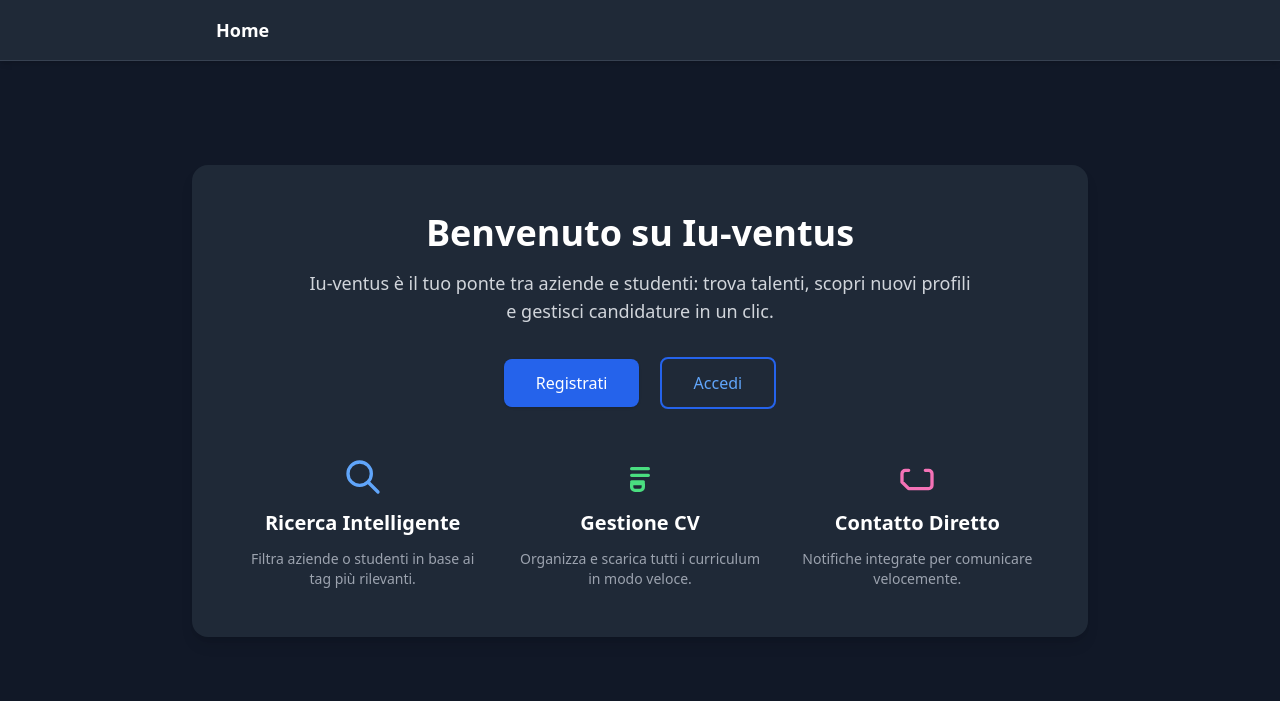
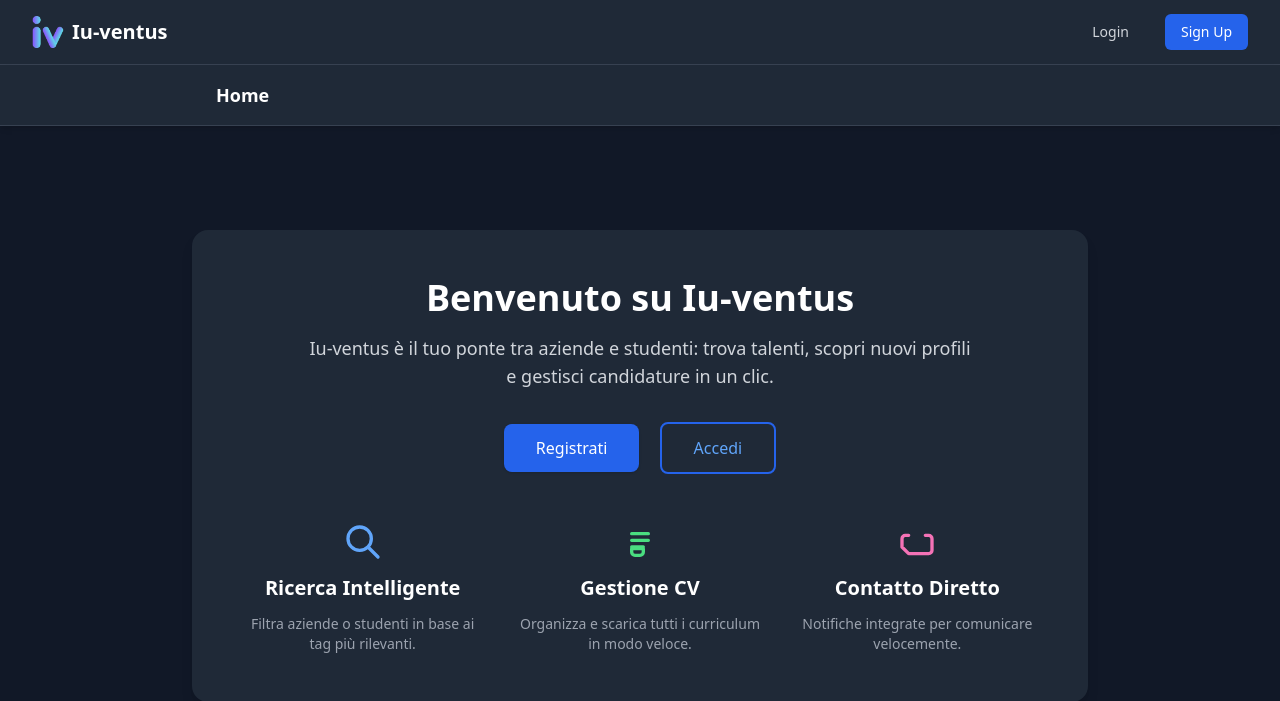
Before and after one commit to Takaso/Iuvenes_Inventus, a Python web app: template templates/index.html in a window 1280 px wide. Shown: the top 701 px of the page. Before the commit the page ends 637 px from the top, so only its background shows below. Run offline with Jinja, Linux system fonts and the light colour scheme; the template is opened without the code that fills it, so the values that code supplies are empty; some libraries are stand-ins or nearby versions.

Commit message:
Update base.html

```diff
--- a/templates/base.html
+++ b/templates/base.html
@@ -28,22 +28,68 @@
     {% endfor %}
     </div>
     {%- endwith %}
-    <header>
+    <header class="bg-gray-800 border-b border-gray-700">
+        <nav class="max-w-7xl mx-auto px-4 sm:px-6 lg:px-8">
+            <div class="flex justify-between h-16 items-center">
+                <!-- Logo -->
+                <div class="flex-shrink-0 flex items-center">
+                    <a href="{{ url_for('index') }}" class="flex items-center space-x-2">
+                        <img src="{{ url_for('static', filename='logo/logo_quadrato.png') }}" class="h-8 w-8" alt="Logo">
+                        <span class="text-xl font-bold text-white">Iu-ventus</span>
+                    </a>
+                </div>
+
+                <!-- Navigation Links -->
+                <div class="flex items-center space-x-6">
+                    {% if session.get('user_id') %}
+                        <!-- Admin Dashboard -->
+                        {% if session.get('user_type') == 'Admin' %}
+                            <a href="{{ url_for('view_database') }}" class="text-gray-300 hover:text-white px-3 py-2 rounded-md text-sm font-medium transition-colors">
+                                Database
+                            </a>
+                        {% endif %}
+
+                        <!-- Profile -->
+                        <a href="{{ url_for('profile') }}" class="text-gray-300 hover:text-white px-3 py-2 rounded-md text-sm font-medium transition-colors">
+                            Profile
+                        </a>
+
+                        <!-- User Email -->
+                        <div class="flex items-center space-x-4">
+                            <span class="text-sm font-medium text-gray-400">
+                                {{ session.get('email', '') }}
+                            </span>
+                            <!-- Logout -->
+                            <a href="{{ url_for('logout') }}" class="bg-red-600 hover:bg-red-700 px-4 py-2 rounded-md text-sm font-medium text-white transition-colors">
+                                Logout
+                            </a>
+                        </div>
+                    {% else %}
+                        <!-- Guest Links -->
+                        <a href="{{ url_for('login') }}" class="text-gray-300 hover:text-white px-3 py-2 rounded-md text-sm font-medium transition-colors">
+                            Login
+                        </a>
+                        <a href="{{ url_for('signup') }}" class="bg-blue-600 hover:bg-blue-700 px-4 py-2 rounded-md text-sm font-medium text-white transition-colors">
+                            Sign Up
+                        </a>
+                    {% endif %}
+                </div>
+            </div>
+        </nav>
     </header>
+
     <main class="flex-grow">
         {% block content %}{% endblock %}
     </main>
 
-    <script> // Codice per la notifica (scritto in JS)
+    <script>
         document.addEventListener("DOMContentLoaded", () => {
             const toasts = document.querySelectorAll("#toast-container .toast");
             toasts.forEach((t, i) => {
-                // Mostra
                 setTimeout(() => {
                     t.classList.remove("-translate-y-8", "opacity-0");
                     t.classList.add("translate-y-0", "opacity-100");
                 }, 100 * (i + 1));
-                // Nascondi dopo 3 secondi
                 setTimeout(() => {
                     t.classList.remove("translate-y-0", "opacity-100");
                     t.classList.add("-translate-y-8", "opacity-0");
```
